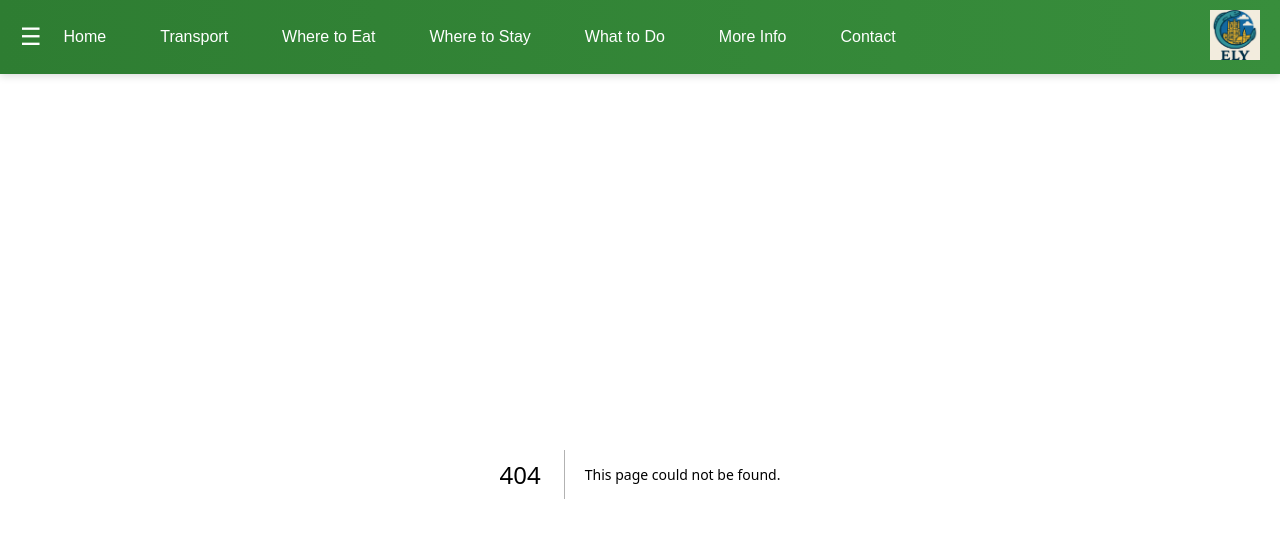
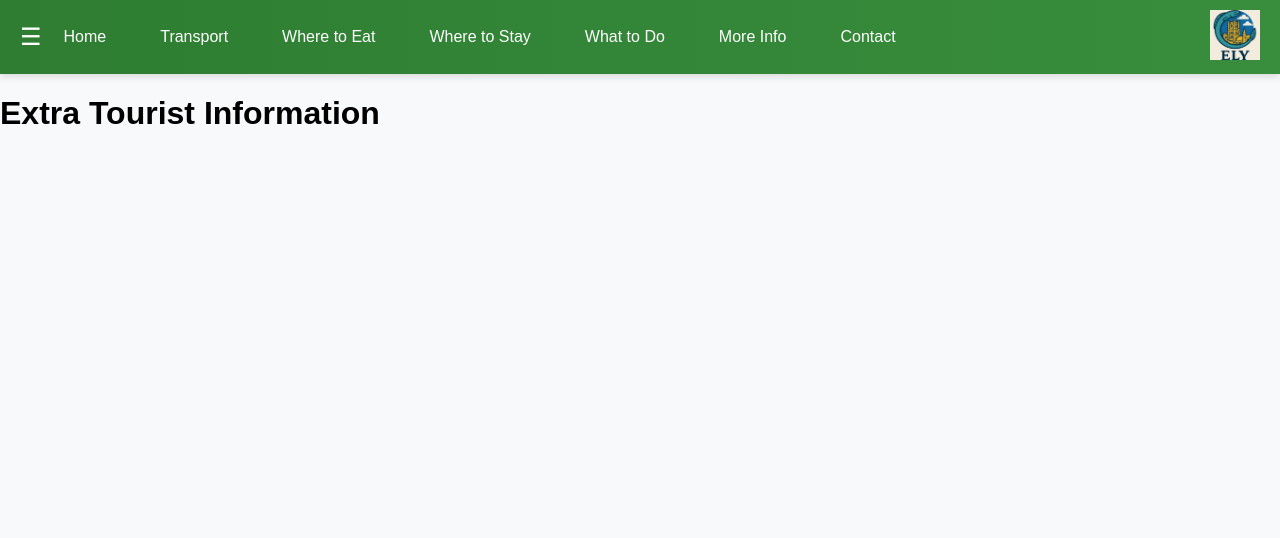
Before and after one commit to JHawkins5/ElyEelGuide, a Next.js app: page /information in a window 1280 px wide. Before the commit this address had no page. Shown: the top 538 px of the page. Built offline with nearby package versions, Linux system fonts and the light colour scheme.

Commit message:
Created information page

```diff
--- /dev/null
+++ b/src/app/information/page.js
@@ -0,0 +1,14 @@
+'use client';
+import React, { useState } from 'react';
+import './information.css';
+import Link from 'next/link';
+
+const Information = () => {
+    return (
+        <div>
+            <h1 className="title">Extra Tourist Information</h1>
+        </div>
+    );
+}
+
+export default Information;
```
Also changed, not shown: src/app/information/information.css (added).
